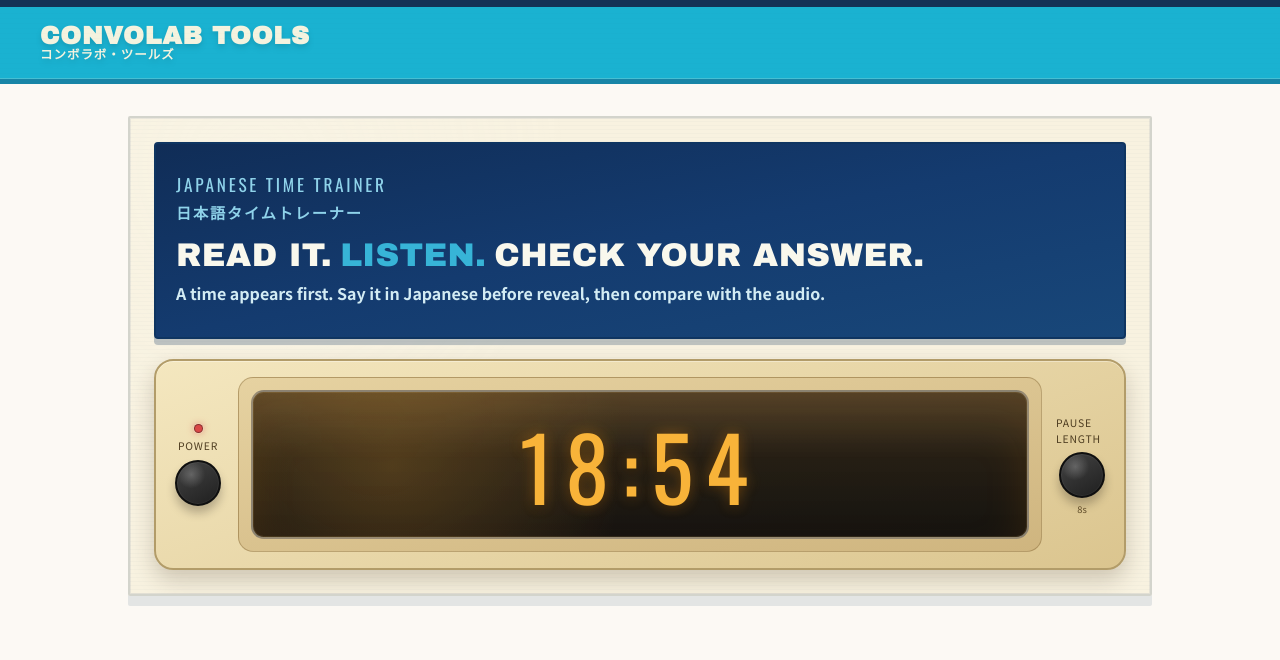
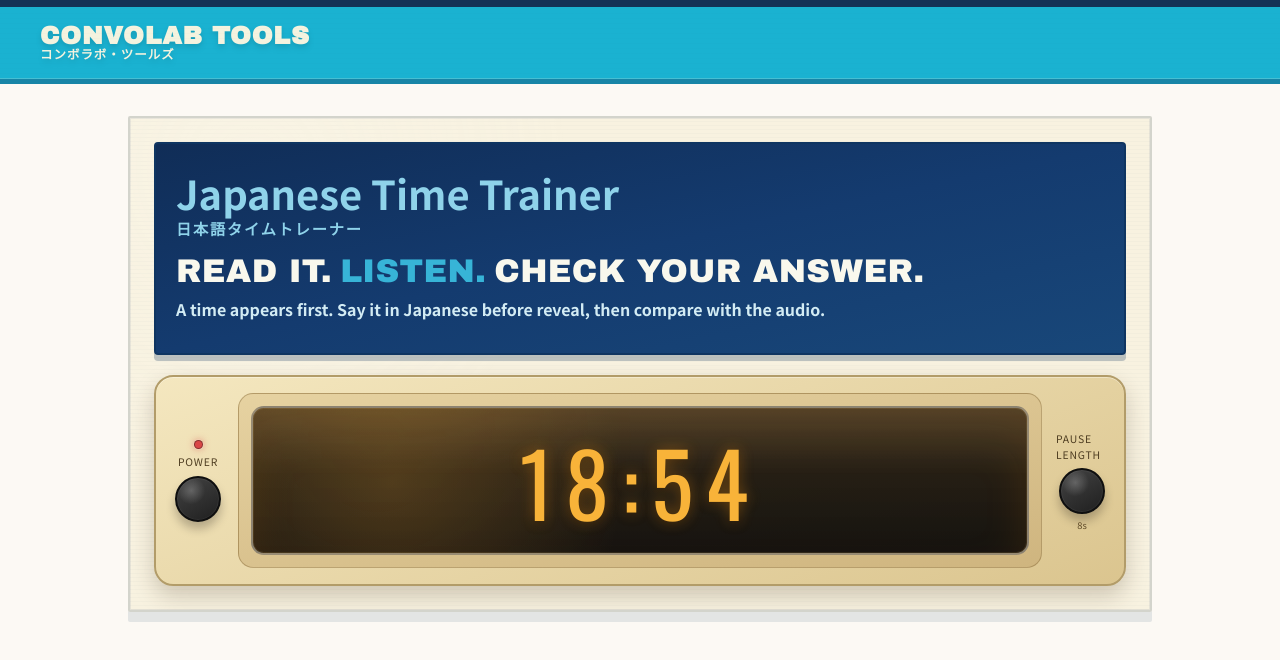
Before and after one commit to andyroo2000/convo-lab, a React (Vite) app in the folder client/: page /tools/japanese-time-practice in a window 1280 px wide. Shown: the top 660 px of the page. Built offline with nearby package versions, Linux system fonts and the light colour scheme; no server answers.

Commit message:
Make English trainer title much larger

```diff
--- a/client/src/features/tools/japaneseTimePractice/components/JapaneseTimePracticeToolPage.tsx
+++ b/client/src/features/tools/japaneseTimePractice/components/JapaneseTimePracticeToolPage.tsx
@@ -280,7 +280,7 @@ const JapaneseTimePracticeToolPage = () => {
     <div className="space-y-5">
       <section className="card retro-paper-panel">
         <div className="mb-5 rounded border-2 border-[#0f3561] bg-gradient-to-br from-[#102d57] via-[#143b6f] to-[#184779] px-4 pt-6 pb-7 text-[#f7f6ef] shadow-[0_6px_0_rgba(17,51,92,0.26)] sm:px-5 sm:pt-7 sm:pb-8">
-          <p className="retro-caps text-[0.96rem] tracking-[0.16em] text-[#8fd3ea] sm:text-[1.08rem]">
+          <p className="text-[clamp(1.45rem,1.05rem+1.8vw,2.5rem)] font-semibold leading-[1.05] text-[#8fd3ea]">
             Japanese Time Trainer
           </p>
           <p className="mt-1 pb-3 text-sm font-semibold tracking-[0.12em] text-[#8fd3ea] sm:text-[0.95rem]">
```
